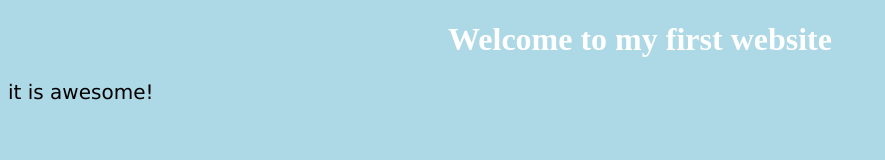
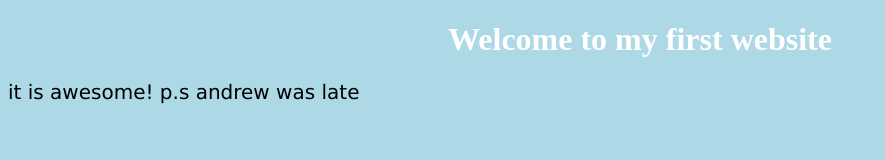
Before and after one commit to 1803832/numero-1, a plain HTML site: page index.html in a window 1280 px wide. Shown: the whole page, without its empty margins (0-885 px from the left). Drawn offline with Linux system fonts and the light colour scheme.

Commit message:
Update index.html

```diff
--- a/index.html
+++ b/index.html
@@ -6,7 +6,9 @@
 
 <h1>Welcome to my first website </h1>
 
-<p>it is awesome!</p>
+<p>it is awesome!
+
+  p.s andrew was late</p>
 
 </body>
 </html>
```
